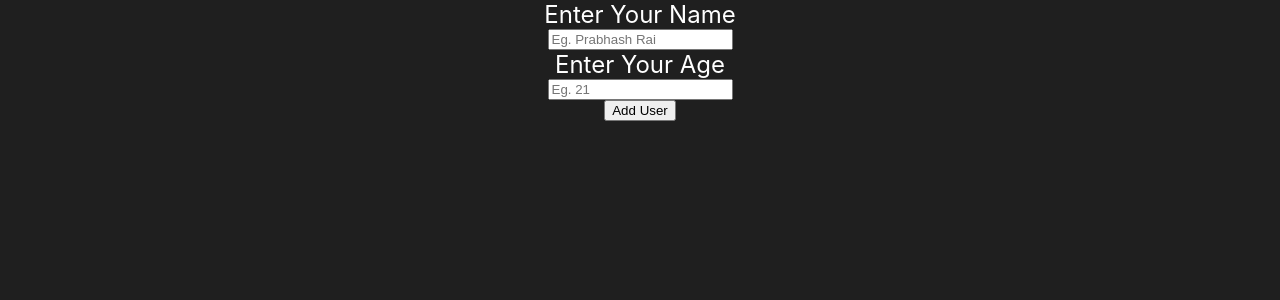
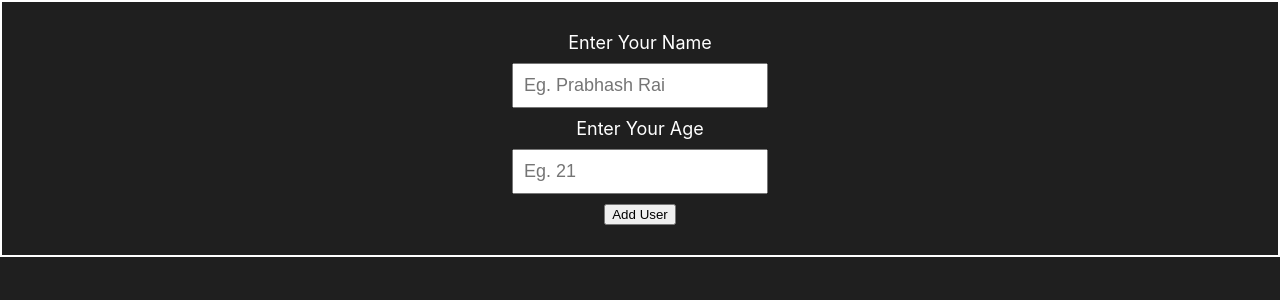
Before and after one commit to prabhashrai02/form, a React (Create React App) app: page / in a window 1280 px wide. Shown: the top 300 px of the page. Built offline with nearby package versions, Linux system fonts and the light colour scheme.

Commit message:
Improved UI

```diff
--- a/src/Component/AddMember/AddMember.css
+++ b/src/Component/AddMember/AddMember.css
@@ -5,10 +5,17 @@
 }
 
 .form_input label {
-    font-size: x-large;
+    font-size: large;
     color: white;
+    padding: 10px;
+}
+
+.form_input input {
+    font-size: large;
+    padding: 10px;
 }
 
 .form_input button {
+    margin: 10px;
     cursor: pointer;
 }
--- a/src/Component/Card/Card.css
+++ b/src/Component/Card/Card.css
@@ -0,0 +1,4 @@
+.card {
+    border: 2px solid white;
+    padding: 20px;
+}
```
